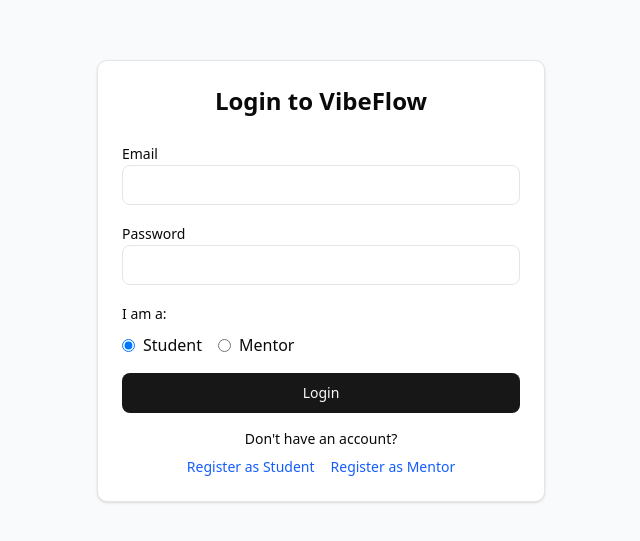
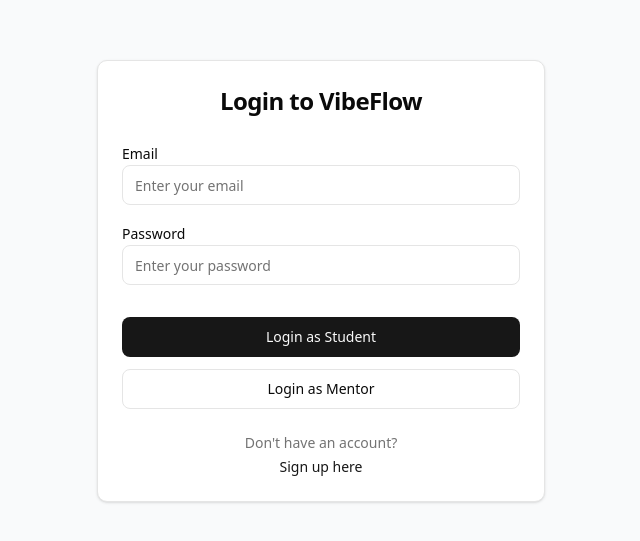
Before and after one commit to VibeFlow-AI/Team-8, a Next.js app: page /login in a window 1280 px wide. Shown: the part 119-660 px from the top of the page, without its empty margins (319-959 px from the left). Built offline with nearby package versions, Linux system fonts and the light colour scheme.

Commit message:
Refactor code structure for improved readability and maintainability

```diff
--- a/app/login/page.tsx
+++ b/app/login/page.tsx
@@ -4,25 +4,79 @@
 import { Button } from '@/components/ui/button';
 import { Input } from '@/components/ui/input';
 import { Label } from '@/components/ui/label';
-import { Card } from '@/components/ui/card';
+import { Card, CardHeader, CardContent, CardFooter, CardTitle } from '@/components/ui/card';
+import { auth } from '@/lib/firebase';
+import { signInWithEmailAndPassword } from 'firebase/auth';
+import { useRouter } from 'next/navigation';
+import Link from 'next/link';
 
 export default function LoginPage() {
   const [email, setEmail] = useState('');
   const [password, setPassword] = useState('');
-  const [userType, setUserType] = useState<'student' | 'mentor'>('student');
+  const [error, setError] = useState('');
+  const [loading, setLoading] = useState(false);
+  const router = useRouter();
 
-  const handleSubmit = (e: React.FormEvent) => {
-    e.preventDefault();
-    // Handle login logic here
-    console.log('Login attempt:', { email, password, userType });
+  const handleLogin = async (userType: 'student' | 'mentor') => {
+    // Reset error state
+    setError('');
+
+    // Validate form inputs
+    if (!email || !password) {
+      setError('Email and password are required');
+      return;
+    }
+
+    try {
+      setLoading(true);
+
+      // Sign in with Firebase Auth
+      const userCredential = await signInWithEmailAndPassword(
+        auth,
+        email,
+        password
+      );
+
+      const user = userCredential.user;
+      console.log('User logged in successfully:', user);
+
+      // Store user type in localStorage for future reference
+      localStorage.setItem('userType', userType);
+
+      // Redirect to the appropriate dashboard based on user type
+      if (userType === 'student') {
+        router.push('/student/dashboard');
+      } else {
+        router.push('/mentor/dashboard');
+      }
+
+    } catch (err: any) {
+      console.error('Login error:', err);
+      // Handle specific Firebase auth errors
+      if (err.code === 'auth/user-not-found' || err.code === 'auth/wrong-password') {
+        setError('Invalid email or password');
+      } else if (err.code === 'auth/invalid-email') {
+        setError('Invalid email address');
+      } else if (err.code === 'auth/too-many-requests') {
+        setError('Too many failed login attempts. Please try again later');
+      } else {
+        setError('Failed to login. Please try again');
+      }
+    } finally {
+      setLoading(false);
+    }
   };
 
   return (
-    <div className="min-h-screen flex items-center justify-center bg-gray-50">
-      <Card className="w-full max-w-md p-6">
-        <h1 className="text-2xl font-bold text-center mb-6">Login to VibeFlow</h1>
+    <div className="min-h-screen flex items-center justify-center bg-gray-50 p-4">
+      <Card className="w-full max-w-md">
+        <CardHeader>
+          <CardTitle className="text-2xl font-bold text-center">
+            Login to VibeFlow
+          </CardTitle>
+        </CardHeader>
 
-        <form onSubmit={handleSubmit} className="space-y-4">
+        <CardContent className="space-y-4">
           <div>
             <Label htmlFor="email">Email</Label>
             <Input
@@ -30,6 +84,7 @@
               type="email"
               value={email}
               onChange={(e) => setEmail(e.target.value)}
+              placeholder="Enter your email"
               required
             />
           </div>
@@ -41,52 +96,46 @@
               type="password"
               value={password}
               onChange={(e) => setPassword(e.target.value)}
+              placeholder="Enter your password"
               required
             />
           </div>
 
-          <div>
-            <Label>I am a:</Label>
-            <div className="flex gap-4 mt-2">
-              <label className="flex items-center">
-                <input
-                  type="radio"
-                  value="student"
-                  checked={userType === 'student'}
-                  onChange={(e) => setUserType(e.target.value as 'student' | 'mentor')}
-                  className="mr-2"
-                />
-                Student
-              </label>
-              <label className="flex items-center">
-                <input
-                  type="radio"
-                  value="mentor"
-                  checked={userType === 'mentor'}
-                  onChange={(e) => setUserType(e.target.value as 'student' | 'mentor')}
-                  className="mr-2"
-                />
-                Mentor
-              </label>
+          {error && (
+            <div className="bg-red-50 text-red-600 p-3 rounded-md text-sm">
+              {error}
             </div>
+          )}
+
+          <div className="pt-4 flex flex-col gap-3">
+            <Button
+              variant="default"
+              className="w-full"
+              onClick={() => handleLogin('student')}
+              disabled={loading}
+            >
+              {loading ? 'Logging in...' : 'Login as Student'}
+            </Button>
+
+            <Button
+              variant="outline"
+              className="w-full"
+              onClick={() => handleLogin('mentor')}
+              disabled={loading}
+            >
+              {loading ? 'Logging in...' : 'Login as Mentor'}
+            </Button>
           </div>
+        </CardContent>
 
-          <Button type="submit" className="w-full">
-            Login
-          </Button>
-        </form>
-
-        <div className="mt-4 text-center text-sm">
-          <p>Don't have an account?</p>
-          <div className="mt-2 space-x-4">
-            <a href="/student/registration" className="text-blue-600 hover:underline">
-              Register as Student
-            </a>
-            <a href="/mentor/registration" className="text-blue-600 hover:underline">
-              Register as Mentor
-            </a>
-          </div>
-        </div>
+        <CardFooter className="flex justify-center flex-col gap-1">
+          <p className="text-sm text-center text-muted-foreground">
+            Don't have an account?
+          </p>
+          <Link href="/signup" className="text-sm text-primary hover:underline">
+            Sign up here
+          </Link>
+        </CardFooter>
       </Card>
     </div>
   );
--- a/app/student/dashboard/page.tsx
+++ b/app/student/dashboard/page.tsx
@@ -37,7 +37,7 @@
   const [selectedDuration, setSelectedDuration] = useState<string>('all');
   const [selectedExpertise, setSelectedExpertise] = useState<string>('all');
   const [priceRange, setPriceRange] = useState<string>('all');
-  const [activeTab, setActiveTab] = useState<'overview' | 'discover'>('overview');
+  const [activeTab, setActiveTab] = useState<'overview' | 'discover'>('discover');
 
   useEffect(() => {
     // Mock data - replace with actual API call
@@ -182,23 +182,13 @@
     <div className="p-6">
       <div className="max-w-6xl mx-auto">
         <div className="mb-8">
-          <h1 className="text-3xl font-bold">Welcome back, {studentName}!</h1>
+          <h1 className="text-3xl font-bold">Welcome back, Student!</h1>
           <p className="text-gray-600 mt-2">Manage your mentoring sessions and discover new mentors</p>
         </div>
 
         {/* Navigation Tabs */}
         <div className="mb-8">
           <nav className="flex space-x-8">
-            <button
-              onClick={() => setActiveTab('overview')}
-              className={`py-2 px-1 border-b-2 font-medium text-sm ${
-                activeTab === 'overview'
-                  ? 'border-blue-500 text-blue-600'
-                  : 'border-transparent text-gray-500 hover:text-gray-700'
-              }`}
-            >
-              Dashboard Overview
-            </button>
             <button
               onClick={() => setActiveTab('discover')}
               className={`py-2 px-1 border-b-2 font-medium text-sm ${
--- a/components/Header.tsx
+++ b/components/Header.tsx
@@ -73,16 +73,26 @@
               <Link href="/about" className="text-[#344054] hover:text-[#172B4D] transition-colors">
                 About
               </Link>
+              <Link href="/login" className="text-[#344054] hover:text-[#172B4D] transition-colors">
+                Login
+              </Link>
             </nav>
           </div>
         )}
 
-        {/* CTA Button */}
-        <Link href="/signup">
-          <button className="cursor-pointer bg-black text-white text-base font-semibold px-6 py-2 rounded-lg hover:bg-gray-800 transition-colors">
-            Get Started
-          </button>
-        </Link>
+        {/* CTA Buttons */}
+        <div className="flex gap-4">
+          <Link href="/login">
+            <button className="border border-black text-black text-base font-semibold px-6 py-2 rounded-lg hover:bg-gray-100 transition-colors">
+              Login
+            </button>
+          </Link>
+          <Link href="/signup">
+            <button className="bg-black text-white text-base font-semibold px-6 py-2 rounded-lg hover:bg-gray-800 transition-colors">
+              Get Started
+            </button>
+          </Link>
+        </div>
       </div>
     </header>
   );
--- a/package.json
+++ b/package.json
@@ -15,6 +15,7 @@
     "@radix-ui/react-label": "^2.1.7",
     "@radix-ui/react-progress": "^1.1.7",
     "@radix-ui/react-radio-group": "^1.3.7",
+    "@radix-ui/react-select": "^2.2.5",
     "@radix-ui/react-slot": "^1.2.3",
     "class-variance-authority": "^0.7.1",
     "clsx": "^2.1.1",
```
Also changed, not shown: 1 other file (tests, documents, lock files or other folders).
